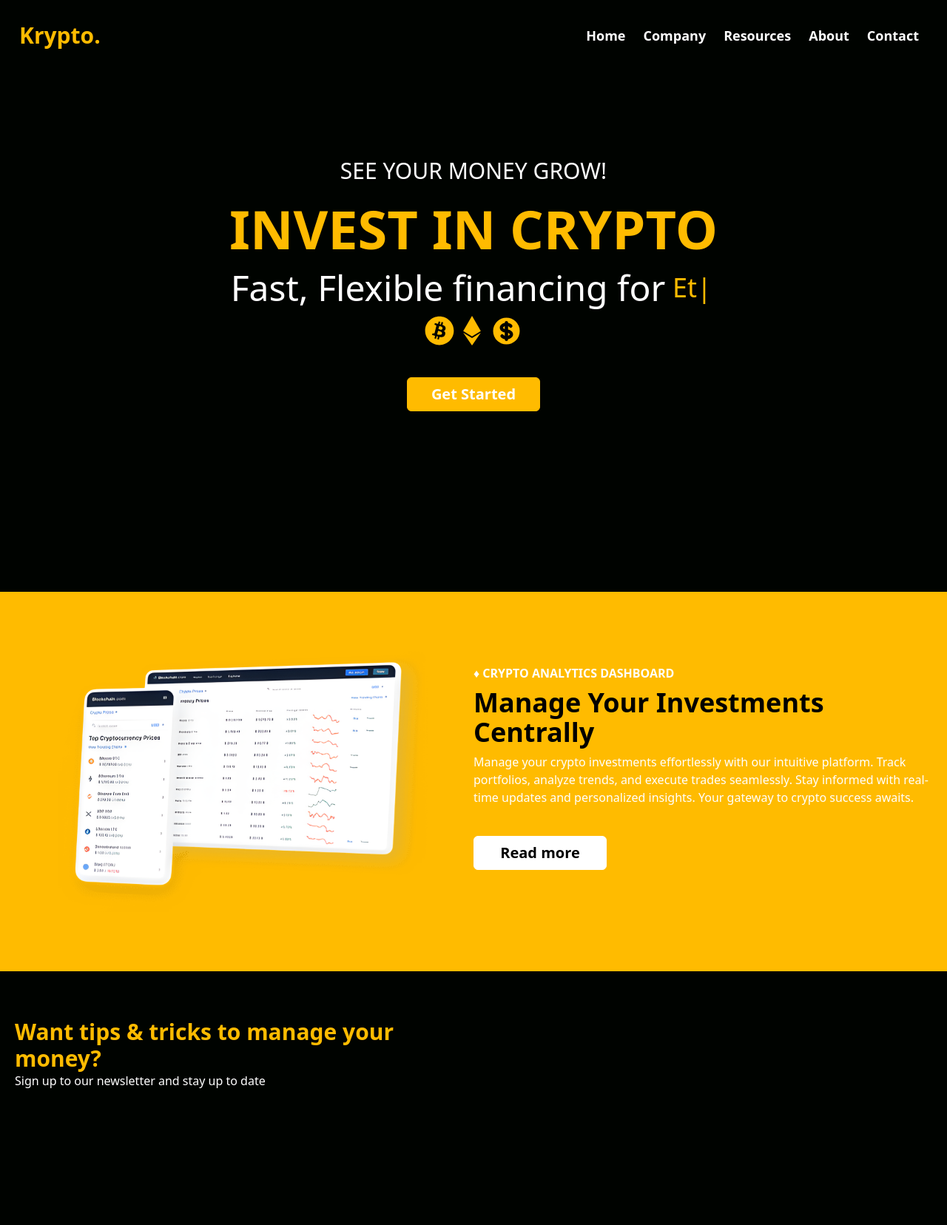
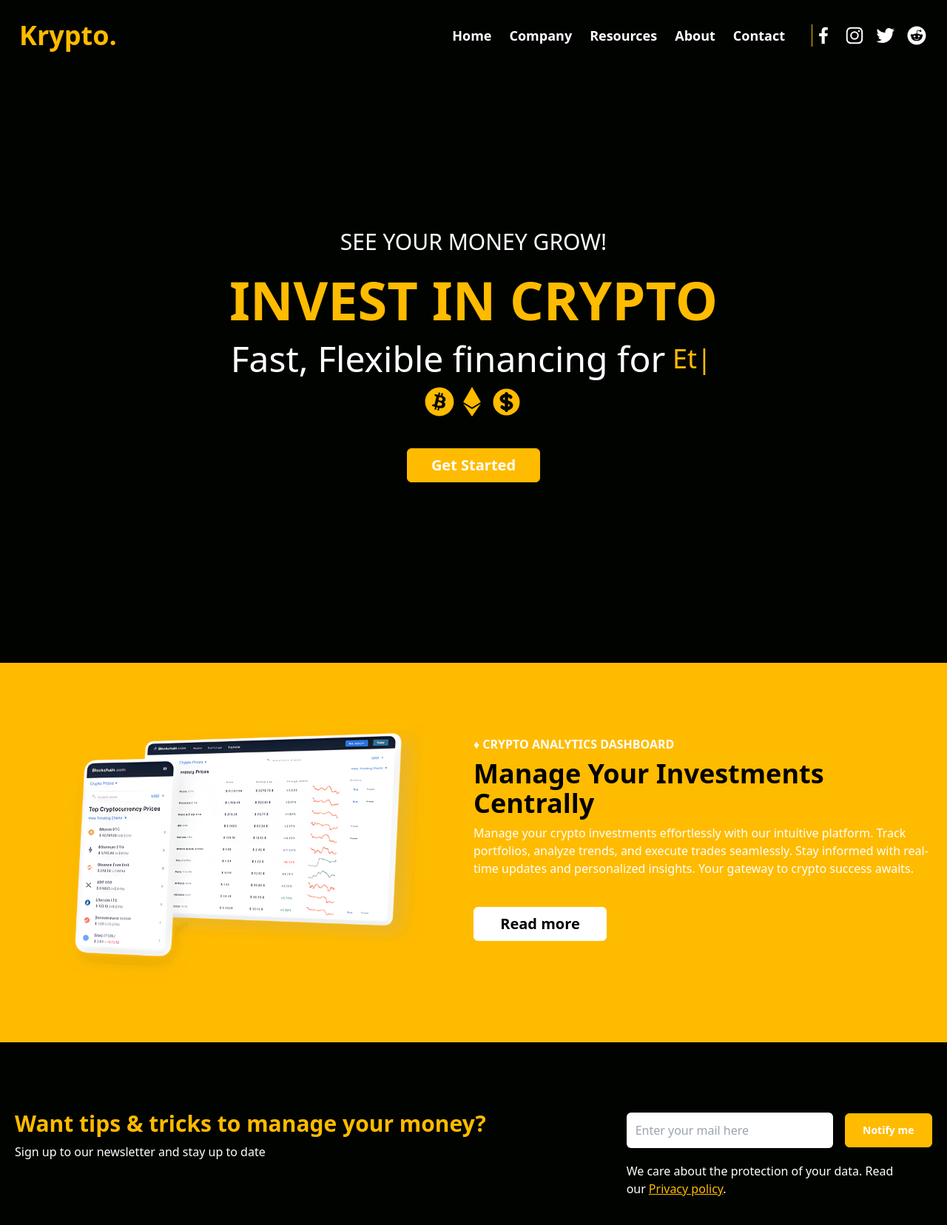
Before and after one commit to Nanashi-101/responsive-site, a React (Create React App) app: page / in a window 1280 px wide. Shown: the top 1656 px of the page at 74% size. Before the commit the page ends 1537 px from the top, so only its background shows below. Built offline with nearby package versions, Linux system fonts and the light colour scheme.

Commit message:
Made the Newsletter section and added framer motion.

```diff
--- a/package.json
+++ b/package.json
@@ -7,6 +7,7 @@
     "@testing-library/react": "^13.4.0",
     "@testing-library/user-event": "^13.5.0",
     "cryptocurrency-icons": "^0.18.1",
+    "framer-motion": "^11.0.14",
     "react": "^18.2.0",
     "react-dom": "^18.2.0",
     "react-icons": "^5.0.1",
--- a/public/index.html
+++ b/public/index.html
@@ -24,7 +24,7 @@
       work correctly both with client-side routing and a non-root public URL.
       Learn how to configure a non-root public URL by running `npm run build`.
     -->
-    <title>React App</title>
+    <title>Krypto.</title>
   </head>
   <body>
     <noscript>You need to enable JavaScript to run this app.</noscript>
--- /dev/null
+++ b/src/assets/motionVariants.js
@@ -0,0 +1,50 @@
+const FadeIn = {
+    hidden:{
+        x: -100,
+        opacity: 0
+    },
+    visible:{
+        x: 0,
+        opacity: 1,
+        transition:{
+            type: 'spring',
+            delay: 0.2,
+            duration: 1.7
+        }
+    }
+}
+
+const FadeInReverse = {
+    hidden:{
+        x: 100,
+        opacity: 0
+    },
+    visible:{
+        x: 0,
+        opacity: 1,
+        transition:{
+            type: 'spring',
+            delay: 0.2,
+            duration: 1.7
+        }
+    }
+}
+
+const OpacityIn = {
+    hidden:{
+        opacity: 0
+    },
+    visible:{
+        opacity: 1,
+        transition:{
+            delay: 0.2,
+            duration: 1.7
+        }
+    }
+}
+
+module.exports = {
+    FadeIn,
+    FadeInReverse,
+    OpacityIn,
+}
--- a/src/components/Analytics.jsx
+++ b/src/components/Analytics.jsx
@@ -1,12 +1,22 @@
 import React from "react";
 import phone from "../assets/main_img.png";
+import { FadeIn, FadeInReverse } from "../assets/motionVariants";
+import { motion } from "framer-motion";
 
 const Analytics = () => {
   return (
     <div className="w-full bg-[#ffbb00] py-16 px-4">
       <div className="mx-w-[1240px] mx-auto grid md:grid-cols-2">
-        <img className="w-[500px] mx-auto my-4" src={phone} alt="/" />
-        <div className="flex flex-col justify-center">
+        <motion.img className="w-[500px] mx-auto my-4" src={phone} alt="/"
+        variants={FadeIn}
+        initial="hidden"
+        animate="visible"
+        />
+        <motion.div className="flex flex-col justify-center"
+        variants={FadeInReverse}
+        initial="hidden"
+        animate="visible"
+        >
           <p className="uppercase text-white font-bold">
             ♦ Crypto analytics dashboard
           </p>
@@ -20,7 +30,7 @@ const Analytics = () => {
             insights. Your gateway to crypto success awaits.
           </p>
           <button className="text-black w-[180px] md:text-xl sm:text-lg text-md md:my-10 sm:my-8 my-6 border border-white bg-white py-2 text-center font-bold rounded-md transition-all hover:tracking-wider md:mx-0 mx-auto">Read more</button>
-        </div>
+        </motion.div>
       </div>
     </div>
   );
--- a/src/components/Hero.jsx
+++ b/src/components/Hero.jsx
@@ -2,18 +2,24 @@ import { FaBitcoin, FaEthereum } from "react-icons/fa6";
 import { HiCurrencyDollar } from "react-icons/hi";
 import { ReactTyped } from "react-typed";
 import React from 'react'
+import { FadeIn, FadeInReverse, OpacityIn } from "../assets/motionVariants";
+import { motion } from "framer-motion";
 
 
 const Hero = () => {
   return (
-    <div className='text-white'>
-      <div className='max-w-[800px] mt-[-96px] mx-auto h-screen flex flex-col text-center justify-center items-center'>
+    <motion.div className='text-white'
+    variants={OpacityIn}
+      initial="hidden"
+      animate="visible"
+    >
+      <div className='max-w-[800px] mx-auto h-screen flex flex-col text-center justify-center items-center'>
         <p className="uppercase md:text-3xl sm:text-2xl text-md font-medium p-2">See your money grow!</p>
         <h1 className="uppercase text-1 md:py-4 text-[#ffbb00] font-extrabold">Invest in crypto</h1>
-        <div className="flex items-center">
+        <div className="flex items-center flex-wrap justify-center">
             <p className="md:text-5xl sm:text-4xl text-xl font-medium p-[0.1rem]">Fast, Flexible financing for</p>
             <ReactTyped
-            className="md:text-4xl sm:text-3xl text-xl font-medium p-2 text-[#ffbb00]"
+            className="md:text-4xl sm:text-3xl text-lg font-medium p-2 text-[#ffbb00]"
             strings={["Bitcoin", "Ethereum", "Tether", "USDT"]}
             typeSpeed={100}
             backSpeed={120}
@@ -27,7 +33,7 @@ const Hero = () => {
         <button className=" w-[180px] md:text-xl sm:text-lg text-md md:my-10 sm:my-8 my-6 border border-[#ffbb00] bg-[#ffbb00] py-2 text-center font-bold rounded-md transition-all
         hover:tracking-wider">Get Started</button>
       </div>
-    </div>
+    </motion.div>
   )
 }
 
--- a/src/components/Navbar.jsx
+++ b/src/components/Navbar.jsx
@@ -1,6 +1,16 @@
 import React, { useState } from "react";
-import { BiMenu, BiCodeAlt, BiExit } from "react-icons/bi";
+import {
+  BiMenu,
+  BiLogoFacebook,
+  BiLogoInstagram,
+  BiLogoTwitter,
+  BiLogoReddit,
+} from "react-icons/bi";
 import { AiOutlineClose } from "react-icons/ai";
+import { FadeIn, FadeInReverse } from "../assets/motionVariants";
+import { motion } from "framer-motion";
+
+
 
 const Navbar = () => {
   const [nav, setNav] = useState(true);
@@ -9,9 +19,16 @@ const Navbar = () => {
     setNav(!nav);
   };
   return (
-    <div className="flex justify-between items-center h-24 max-w-[1260px] mx-auto px-4 text-white">
-      <h1 className="w-full text-3xl text-[#ffbb00] font-bold">Krypto.</h1>
-      <ul className="hidden md:flex items-center">
+    <div className="flex justify-evenly items-center h-24 max-w-[1260px] mx-auto px-4 text-white">
+      <motion.h1 className="w-full text-4xl text-[#ffbb00] font-bold"
+      variants={FadeIn}
+      initial="hidden"
+      animate="visible"
+      >Krypto.</motion.h1>
+      <motion.ul className="hidden md:flex items-center"
+      variants={FadeInReverse}
+      initial="hidden"
+      animate="visible">
         <li className="p-3 hover:text-[#ffbb00] hover:scale-110 transition-all cursor-pointer text-lg font-semibold">
           Home
         </li>
@@ -27,11 +44,38 @@ const Navbar = () => {
         <li className="p-3 hover:text-[#ffbb00] hover:scale-110 transition-all cursor-pointer text-lg font-semibold">
           Contact
         </li>
-      </ul>
+      </motion.ul>
+      <motion.div className="hidden md:flex gap-3 ml-6 border-l border-l-[#ffbb00]"
+      variants={FadeInReverse}
+      initial="hidden"
+      animate="visible">
+        <BiLogoFacebook
+          size={30}
+          className="hover:text-[#ffbb00] hover:scale-110 transition-all cursor-pointer"
+        />
+        <BiLogoInstagram
+          size={30}
+          className="hover:text-[#ffbb00] hover:scale-110 transition-all cursor-pointer"
+        />
+        <BiLogoTwitter
+          size={30}
+          className="hover:text-[#ffbb00] hover:scale-110 transition-all cursor-pointer"
+        />
+        <BiLogoReddit
+          size={30}
+          className="hover:text-[#ffbb00] hover:scale-110 transition-all cursor-pointer"
+        />
+      </motion.div>
       <div onClick={handleNav} className="block md:hidden">
         {!nav ? <AiOutlineClose size={30} /> : <BiMenu size={30} />}
       </div>
-      <div className={!nav?"fixed left-0 top-0 w-[60%] h-full border-r border-r-gray-800 bg-[#000300] ease-in-out duration-500":"fixed left-[-100%] ease-in duration-500"}>
+      <div
+        className={
+          !nav
+            ? "fixed left-0 top-0 w-[60%] h-full border-r border-r-gray-800 bg-[#000300] ease-in-out duration-500"
+            : "fixed left-[-100%] ease-in duration-500"
+        }
+      >
         <h1 className="w-full text-3xl text-[#ffbb00] font-bold m-3">
           Krypto.
         </h1>
@@ -67,6 +111,24 @@ const Navbar = () => {
             Contact
           </li>
         </ul>
+        <div className="w-full flex gap-5 mt-8 text-center mx-auto justify-center">
+          <BiLogoFacebook
+            size={30}
+            className="hover:text-[#ffbb00] hover:scale-110 transition-all cursor-pointer"
+          />
+          <BiLogoInstagram
+            size={30}
+            className="hover:text-[#ffbb00] hover:scale-110 transition-all cursor-pointer"
+          />
+          <BiLogoTwitter
+            size={30}
+            className="hover:text-[#ffbb00] hover:scale-110 transition-all cursor-pointer"
+          />
+          <BiLogoReddit
+            size={30}
+            className="hover:text-[#ffbb00] hover:scale-110 transition-all cursor-pointer"
+          />
+        </div>
       </div>
     </div>
   );
--- a/src/components/Newsletter.jsx
+++ b/src/components/Newsletter.jsx
@@ -1,16 +1,44 @@
-import React from 'react'
+import React from "react";
+import {motion} from 'framer-motion'
+import { FadeIn, FadeInReverse } from "../assets/motionVariants";
 
 const Newsletter = () => {
   return (
-    <div className='w-full py-16 text-white'>
-      <div className="max-w-[1240px] mx-auto grid lg:grid-cols-2">
-        <div className="">
-            <h1 className='text-4 text-[#ffbb00] font-bold'>Want tips & tricks to manage your money?</h1>
-            <p>Sign up to our newsletter and stay up to date</p>
-        </div>
+    <div className="w-full py-16 text-white px-4">
+      <div className="max-w-[1240px] mx-auto grid lg:grid-cols-3">
+        <motion.div className="lg:col-span-2 my-5 "
+        variants={FadeIn}
+        initial="hidden"
+        animate="visible"
+        >
+          <h1 className="text-4 text-[#ffbb00] font-bold py-2">
+            Want tips & tricks to manage your money?
+          </h1>
+          <p>Sign up to our newsletter and stay up to date</p>
+        </motion.div>
+        <motion.div className="my-4"
+        variants={FadeInReverse}
+        initial="hidden"
+        animate="visible"
+        >
+          <div className="flex flex-col sm:flex-row items-center justify-between w-full my-2 sm:my-0">
+            <input
+              className="w-full p-3 rounded-md text-black "
+              type="email"
+              placeholder="Enter your mail here"
+            />
+            <button className=" w-[180px] md:text-sm sm:text-md text-lg my-4 mx-auto sm:ml-4 border border-[#ffbb00] bg-[#ffbb00] py-3 text-center font-bold rounded-md transition-all hover:tracking-wider">
+              Notify me
+            </button>
+          </div>
+          <p className="my-1">
+            We care about the protection of your data. Read our
+            <span className="text-[#ffbb00] underline ml-1">Privacy policy</span>.
+          </p>
+        </motion.div>
       </div>
     </div>
-  )
-}
+  );
+};
 
-export default Newsletter
+export default Newsletter;
```
Also changed, not shown: 1 other file (tests, documents, lock files or other folders).
